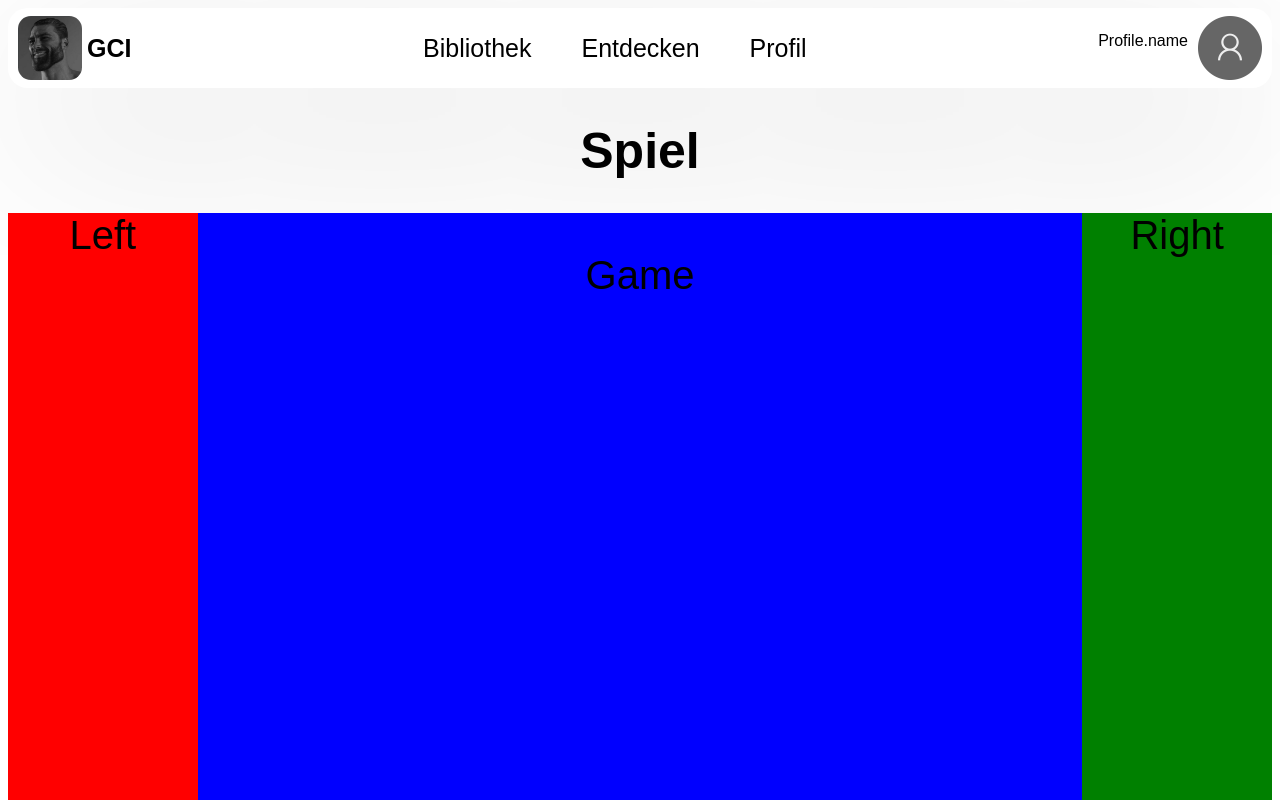
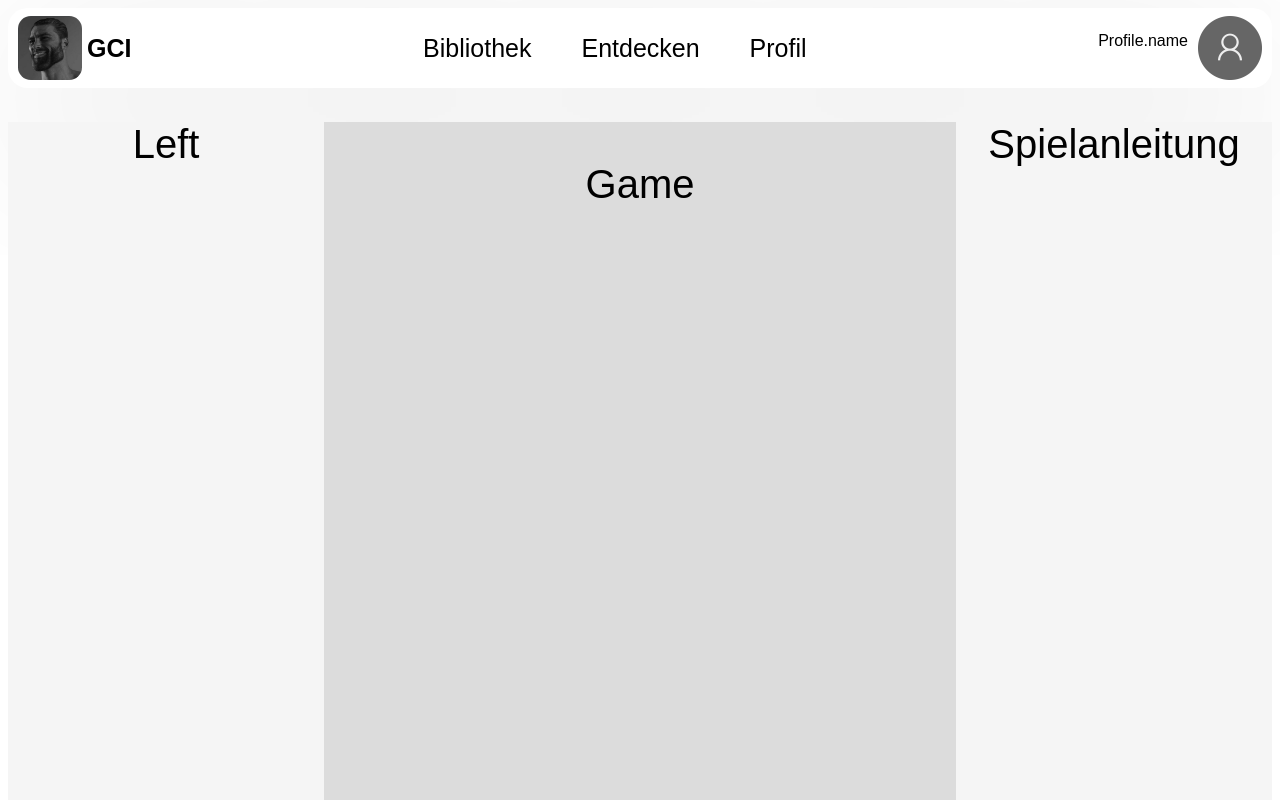
Before and after one commit to ArchdragonPeak/gc_industries, a Vue app in the folder frontend/: page /game/1 in a window 1280 px wide. Shown: the top 800 px of the page. Built offline with nearby package versions, Linux system fonts and the light colour scheme; no server answers.

Commit message:
fixed backend search for gameID, fixed fetch for game in gameview

```diff
--- a/frontend/src/views/GameView.vue
+++ b/frontend/src/views/GameView.vue
@@ -1,5 +1,5 @@
 <template>
-    <h1 class="title">Spiel</h1>
+    <h1 class="title">{{ game.name }}</h1>
 
     <div class="wrapper">
         <div class="left">Left</div>
@@ -8,38 +8,46 @@
             <p>Game</p>
         </div>
 
-        <div class="right">Right</div>
+        <div class="right">Spielanleitung</div>
     </div>
 </template>
 
 <script>
 
 export default{
-    name: 'ProfileView',
+    name: 'GameView',
     components: {
     },
     data() {
       return {
-        games: [],
+        game: {
+          type: {},
+          required: true
+        }
       };
     },
+    computed: {
+      gameID() {
+        return this.$route.params.id;
+      }
+    },
     methods: {
-      async fetchGames() {
+      async fetchGame() {
         try {
-          const response = await fetch('http://localhost:3000/games');
+          const response = await fetch(`http://localhost:3000/games/${this.gameID}`);
           if (!response.ok) {
             throw new Error('Netzwerkantwort war nicht ok');
           }
           const data = await response.json();
-          this.games = data;
-          //console.log(this.games);
+          this.game = data;
+          console.log(this.game);
         } catch (error) {
           console.error('Es gab ein Problem mit der Fetch-Operation:', error);
+          }
         }
-      }
     },
     mounted() {
-      this.fetchGames();
+      this.fetchGame();
     }
 }
 </script>
@@ -62,21 +70,21 @@ div.wrapper {
 }
 div.left {
     float: left;
-    width: 15%;
-    background-color: red;
+    width: 25%;
+    background-color: whitesmoke;
     height: 100%
 
 }
 div.right {
     float: left;
-    width: 15%;
-    background-color: green;
+    width: 25%;
+    background-color: whitesmoke;
     height: 100%
 }
 div.main {
     float: left;
-    width: 70%;
-    background-color: blue;
-    height: 100%
+    width: 50%;
+    background-color: gainsboro;
+    height: 100%;
 }
 </style>
```
Also changed, not shown: 1 other file (tests, documents, lock files or other folders).
